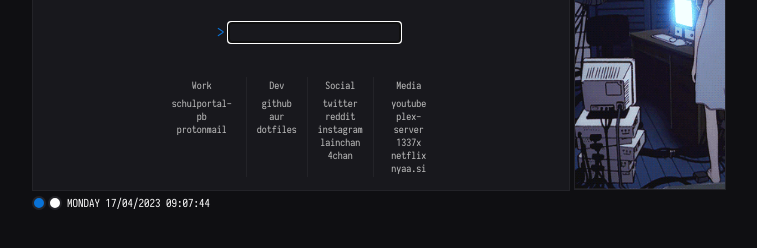
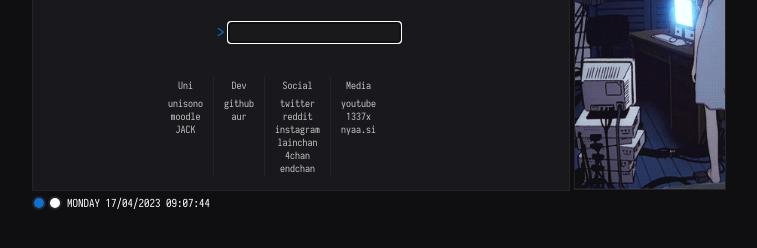
Before and after one commit to xqtc161/xqtc161.github.io, a plain HTML site: page index.html in a window 1280 px wide. Shown: the part 300-548 px from the top of the page, without its empty margins (270-1027 px from the left). Drawn offline with Linux system fonts and the light colour scheme.

Commit message:
updated links

```diff
--- a/index.html
+++ b/index.html
@@ -2,7 +2,7 @@
 <html>
   <head>
     <title>Start | xqtc</title>
-    <link rel="icon" type="image/x-icon" href="favicon2.ico">
+    <link rel="icon" type="image/x-icon" href="favicon2.ico" />
     <meta charset="UTF-8" />
     <meta name="viewport" content="width=device-width, initial-scale=1.0" />
     <meta http-equiv="X-UA-Compatible" content="ie=edge" />
@@ -13,11 +13,20 @@
     <div class="main" id="main1" style="display: block">
       <img class="image-wrapper" src="img/lain-rotate.gif" />
       <header>
-        <h1>Welcome to <span class="flair"><a href="https://lainzine.org/archive.html">the Wired</a></span></h1>
+        <h1>
+          Welcome to
+          <span class="flair"
+            ><a href="https://lainzine.org/archive.html">the Wired</a></span
+          >
+        </h1>
 
         <h2 class="litequote">
-          There is a constant humming in the wires above. We find ourselves in the open: <span class="flair">Alone and listening, but unable to separate the signal from the noise.</span>
-
+          There is a constant humming in the wires above. We find ourselves in
+          the open:
+          <span class="flair"
+            >Alone and listening, but unable to separate the signal from the
+            noise.</span
+          >
         </h2>
       </header>
 
@@ -36,48 +45,44 @@
 
       <nav>
         <ul class="blue">
-          <a>Work</a>
+          <a>Uni</a>
           <li>
-                <a href="https://www.schulportal-erzbistum-pb.de/wws/9.php#/wws/home.php?sid=25035981914884965719050945355950172482149935857736399864199979997180S37b2cad0"
-                  >schulportal-pb</a>
+            <a href="https://unisono.uni-siegen.de/">unisono</a>
           </li>
 
           <li>
-                <a href="https://protonmail.com"
-                  >protonmail</a
+            <a href="https://moodle.uni-siegen.de/">moodle</a>
+          </li>
+          <li>
+            <a
+              href="https://jack-server20.s3.uni-due.de/uni-siegen/user/availableCourses.xhtml"
+              >JACK</a
             >
           </li>
         </ul>
 
         <ul class="green">
           <a>Dev</a>
-          <li><a href="https://github.com/xqtc161" >github</a></li>
-          <li><a href="https://aur.archlinux.org/" >aur</a></li>
-          <li><a href="https://github.com/xqtc161/dotfiles" >dotfiles</a></li>
+          <li><a href="https://github.com/xqtc161">github</a></li>
+          <li><a href="https://aur.archlinux.org/">aur</a></li>
         </ul>
 
         <ul class="red">
           <a>Social</a>
           <li><a href="https://www.twitter.com/_xqtc">twitter</a></li>
           <li><a href="https://reddit.com/u/razorblade_ramen">reddit</a></li>
-            <li><a href="https://www.instagram.com/l4in_iw4kura">instagram</a></li>
+          <li><a href="https://www.instagram.com/_xqtc_">instagram</a></li>
           <li><a href="https://www.lainchan.org">lainchan</a></li>
           <li><a href="https://www.4chan.org">4chan</a></li>
-
+          <li><a href="https://www.endchan.org">endchan</a></li>
         </ul>
 
         <ul class="yellow">
           <a>Media</a>
           <li>
-                <a href="https://youtube.com/" >youtube</a>
+            <a href="https://youtube.com/">youtube</a>
           </li>
-              <li>
-                <a href=http://192.168.178.62:32400/ >plex-server</a>
-              </li>
-              <li><a href="https://www.1337x.tw//" >1337x</a></li>
-              <li>
-                <a href="https://netflix.com/" >netflix</a>
-              </li>
+          <li><a href="https://www.1337x.to//">1337x</a></li>
           <li><a href="https://nyaa.si/">nyaa.si</a></li>
         </ul>
       </nav>
```
Lines whose indentation alone changed are shown as unchanged.
